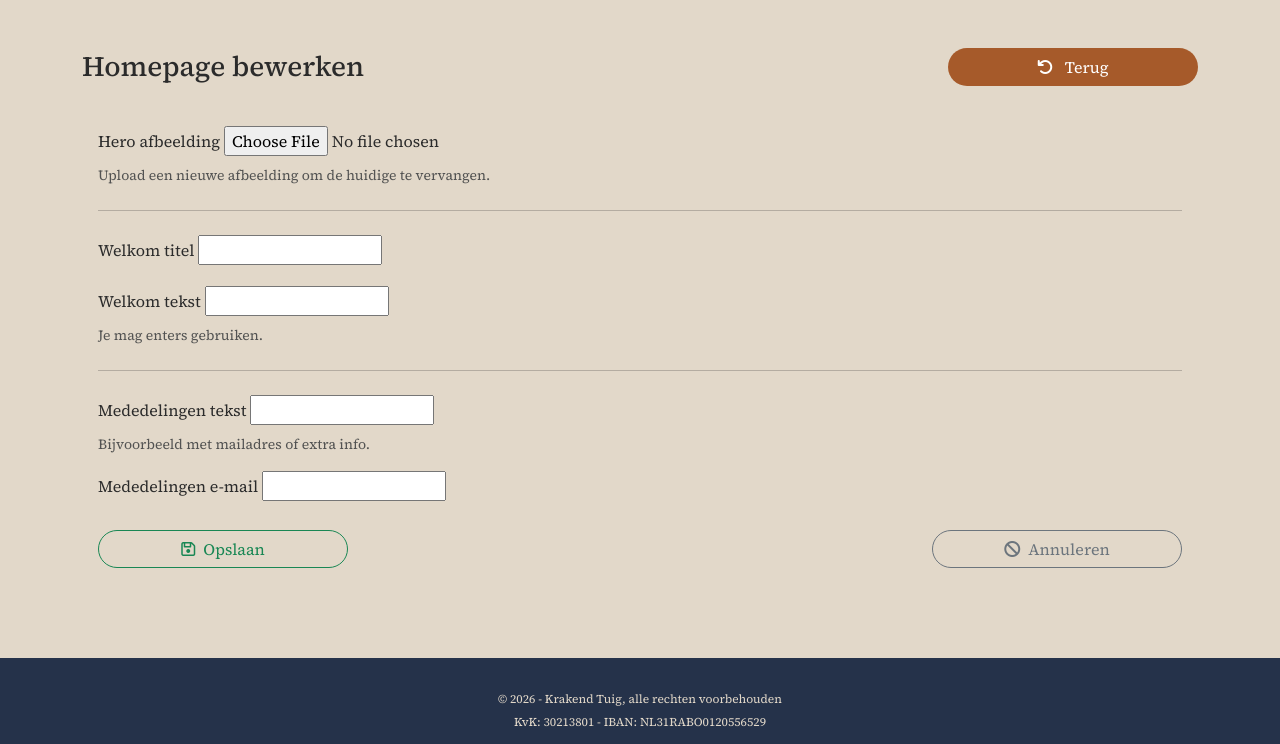
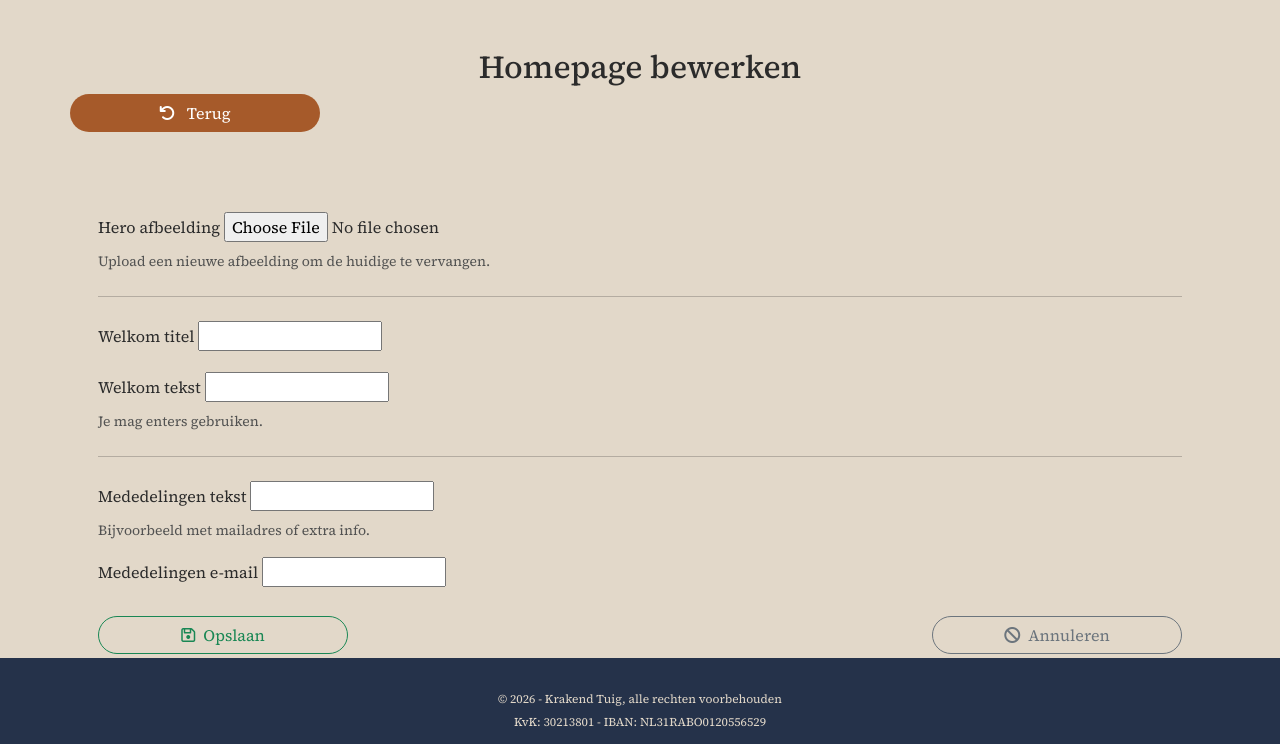
Before and after one commit to Daph1986/krakend_tuig, a Django app: template website/templates/homepage_edit.html in a window 1280 px wide. Shown: the part 56-800 px from the top of the page. Run offline with Django 5.2, Linux system fonts and the light colour scheme; the template is opened without the code that fills it, so the values that code supplies are empty, except form fields; tables that the repository leaves empty hold one stand-in row (values such as "Sample post"); form fields are guessed from the names that the template uses; some libraries are stand-ins or nearby versions.

Commit message:
Correct homepage and navbar

```diff
--- a/website/templates/homepage_edit.html
+++ b/website/templates/homepage_edit.html
@@ -3,15 +3,22 @@
 
 {% block title %}Homepage bewerken{% endblock %}
 
-{% block content %}
-<div class="container py-5">
-  <div class="d-flex justify-content-between align-items-center mb-4">
-    <h1 class="h3 mb-0">Homepage bewerken</h1>
+{% block page_header %}
+<div class="container mb-3">
+  <div class="row text-center">
+    <h2 class="mt-5 mb-2 mx-md-auto col-12">
+      Homepage bewerken
+    </h2>
     <a class="btn general-btn hvr-grow" href="{% url 'home' %}">
       <i class="fa-solid fa-arrow-rotate-left me-2"></i>
       Terug
     </a>
   </div>
+</div>
+{% endblock %}
+
+{% block content %}
+<div class="container py-5">
 
   <form method="post" enctype="multipart/form-data" class="p-3">
     {% csrf_token %}
--- a/website/templates/navbar.html
+++ b/website/templates/navbar.html
@@ -19,7 +19,7 @@
             </a>
           </li>
           <li class="nav-item {% if request.path == '/contact/'%}active{% endif %}">
-            <a class="nav-link text-sand ms-lg-2 ms-xl-4" href="{% url 'contact' %}">
+            <a class="nav-link text-sand ms-lg-2 ms-xl-4" href="{% url 'contact:contact' %}">
               Contact
             </a>
           </li>
```
